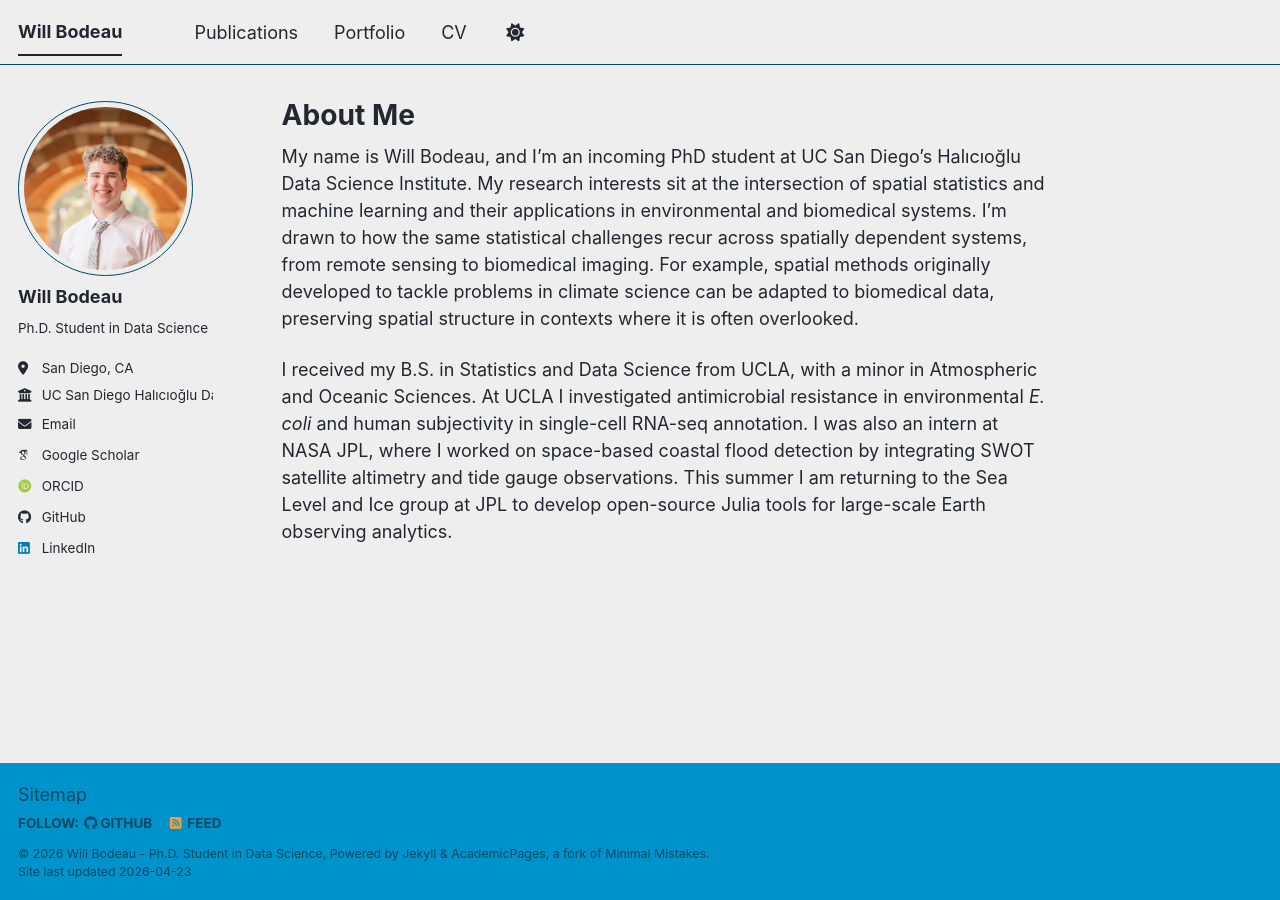
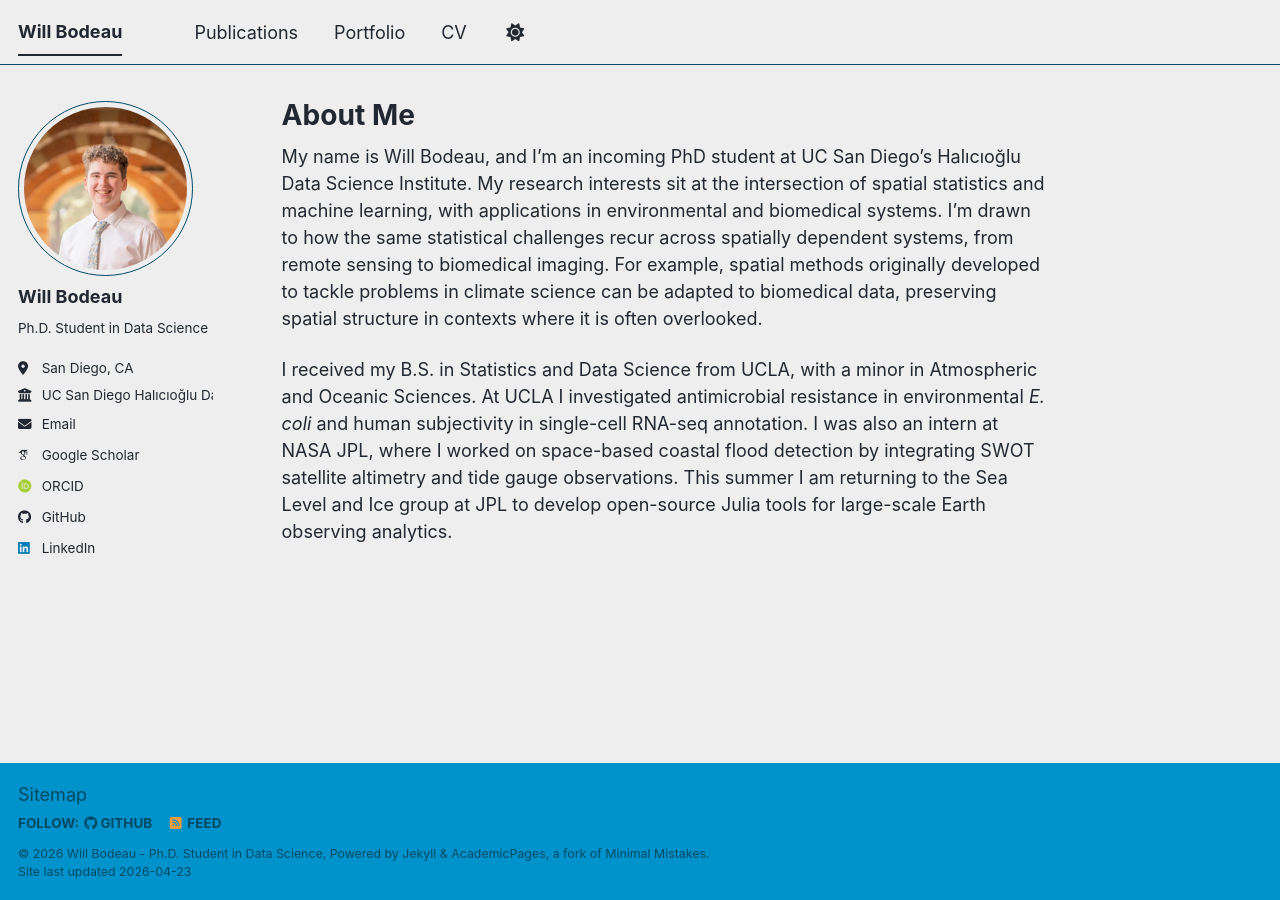
Before and after one commit to willbodeau/willbodeau.github.io, a Jekyll site: the page built from _pages/about.md, in a window 1280 px wide. Built offline with Jekyll 4.4.1, drawn with Linux system fonts in a browser that asks for light colours; some web fonts are replaced; a script bundle is joined from its source files by our own code; library files that are not in the unit come from our copies.

Commit message:
Revise introduction for clarity and grammar
Corrected grammatical structure and improved clarity in the introduction.

```diff
--- a/_pages/about.md
+++ b/_pages/about.md
@@ -7,6 +7,6 @@ redirect_from:
   - /about.html
 ---
 
-My name is Will Bodeau, and I'm an incoming PhD student at UC San Diego's Halıcıoğlu Data Science Institute. My research interests sit at the intersection of spatial statistics and machine learning and their applications in environmental and biomedical systems. I'm drawn to how the same statistical challenges recur across spatially dependent systems, from remote sensing to biomedical imaging. For example, spatial methods originally developed to tackle problems in climate science can be adapted to biomedical data, preserving spatial structure in contexts where it is often overlooked.
+My name is Will Bodeau, and I'm an incoming PhD student at UC San Diego's Halıcıoğlu Data Science Institute. My research interests sit at the intersection of spatial statistics and machine learning, with  applications in environmental and biomedical systems. I'm drawn to how the same statistical challenges recur across spatially dependent systems, from remote sensing to biomedical imaging. For example, spatial methods originally developed to tackle problems in climate science can be adapted to biomedical data, preserving spatial structure in contexts where it is often overlooked.
 
 I received my B.S. in Statistics and Data Science from UCLA, with a minor in Atmospheric and Oceanic Sciences. At UCLA I investigated antimicrobial resistance in environmental *E. coli* and human subjectivity in single-cell RNA-seq annotation. I was also an intern at NASA JPL, where I worked on space-based coastal flood detection by integrating SWOT satellite altimetry and tide gauge observations. This summer I am returning to the Sea Level and Ice group at JPL to develop open-source Julia tools for large-scale Earth observing analytics.
```
